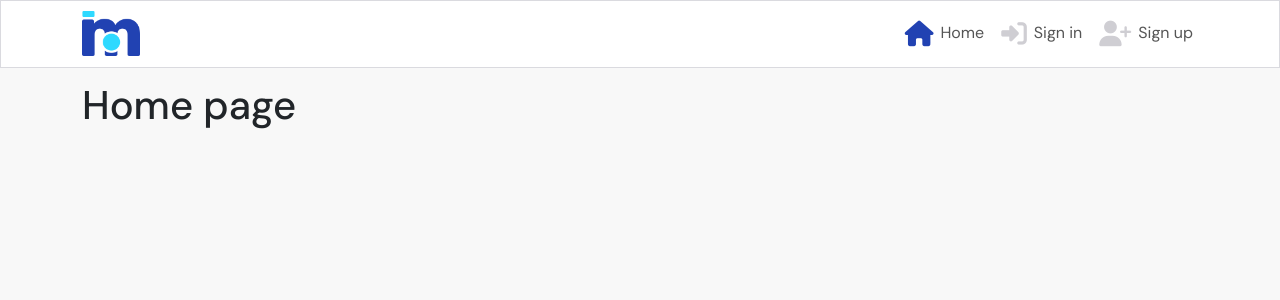
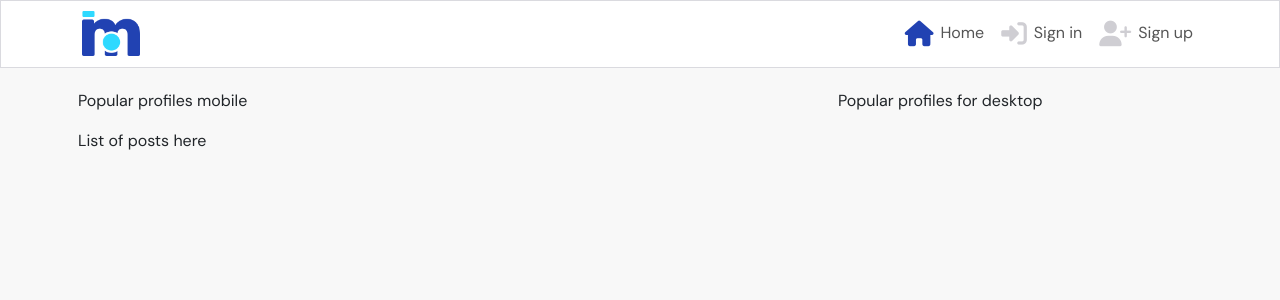
Before and after one commit to 2ndborn/moments_micah, a React (Create React App) app: page / in a window 1280 px wide. Shown: the top 300 px of the page. Built offline with nearby package versions, Linux system fonts and the light colour scheme; no server answers.

Commit message:
Created like and feed routes and created the PostsPage.js

```diff
--- a/src/App.js
+++ b/src/App.js
@@ -7,16 +7,38 @@
 import SignInForm from "./pages/auth/SignInForm";
 import PostCreateForm from "./pages/posts/PostCreateForm";
 import PostPage from "./pages/posts/PostPage";
-console.log("PostCreateForm", PostCreateForm)
+import PostsPage from "./pages/posts/PostsPage";
+import { useCurrentUser } from "./contexts/CurrentUserContext";
 
 function App() {
+  const currentUser = useCurrentUser
+  const profile_id = currentUser?.profile_id || "";
 
   return (
     <div className={styles.App}>
       <NavBar />
       <Container className={styles.Main}>
         <Switch>
-          <Route exact path="/" render={() => <h1>Home page</h1>} />
+          <Route exact path="/" render={() => <PostsPage
+          message="No results found. Adjust the search keyword." />} />
+          <Route exact
+            path="/feed"
+            render={() => (
+              <PostsPage
+                message="No results found. Adjust the search keyword or follow a user."
+                filter={`owner__followed__owner__profile=${profile_id}&`}
+              />
+            )}
+          />
+          <Route exact
+            path="/liked"
+            render={() => (
+              <PostsPage
+                message="No results found. Adjust the search keyword or like a post."
+                filter={`likes__owner__profile=${profile_id}&ordering=-likes__created_at&`}
+              />
+            )}
+          />
           <Route exact path="/signin" render={() => <SignInForm />} />
           <Route exact path="/signup" render={() => <SignUpForm />} />
           <Route exact path="/posts/create" render={() => <PostCreateForm />} />
--- /dev/null
+++ b/src/pages/posts/PostsPage.js
@@ -0,0 +1,26 @@
+import React from "react";
+
+import Form from "react-bootstrap/Form";
+import Col from "react-bootstrap/Col";
+import Row from "react-bootstrap/Row";
+import Container from "react-bootstrap/Container";
+
+import appStyles from "../../App.module.css";
+import styles from "../../styles/PostsPage.module.css";
+
+function PostsPage() {
+
+  return (
+    <Row className="h-100">
+      <Col className="py-2 p-0 p-lg-2" lg={8}>
+        <p>Popular profiles mobile</p>
+        <p>List of posts here</p>
+      </Col>
+      <Col md={4} className="d-none d-lg-block p-0 p-lg-2">
+        <p>Popular profiles for desktop</p>
+      </Col>
+    </Row>
+  );
+}
+
+export default PostsPage;
--- /dev/null
+++ b/src/styles/PostsPage.module.css
@@ -0,0 +1,18 @@
+.SearchBar input {
+    border-radius: 20px;
+    color: #242a3d;
+    padding-left: 40px;
+    margin-bottom: 16px;
+  }
+
+  .SearchIcon {
+    position: absolute;
+    font-size: 1.2rem;
+    padding: 9px;
+    padding-left: 15px;
+  }
+
+  .SearchIcon:hover {
+    cursor: default;
+    color: #cfced3;
+  }
```
Also changed, not shown: src/assets/no-results.png (added).
